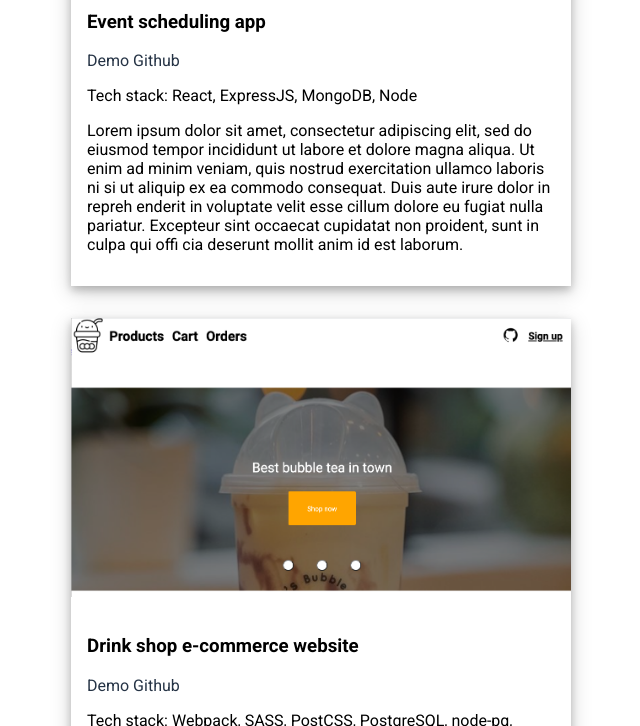
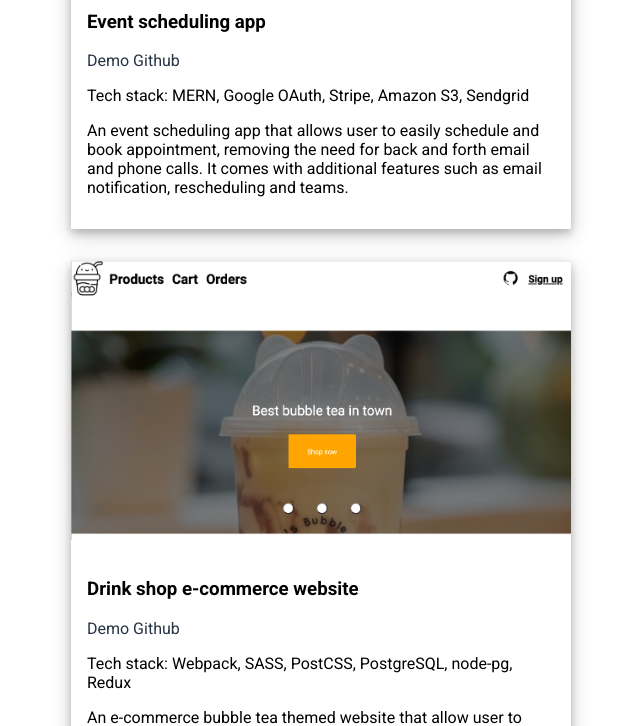
Before and after one commit to alvyjudy/alvyjudy.github.io, a Jekyll site: the page built from portfolio.html, in a window 1280 px wide and 900 px high, scrolled down 401 px, cut to the strip 174-900 px from the top of the window. Shown: the whole strip, without its empty margins (319-959 px from the left). Built offline with Jekyll 4.4.1, drawn with Linux system fonts in a browser that asks for light colours; nearby versions of some CDN libraries.

Commit message:
update description

```diff
--- a/_data/projects.yml
+++ b/_data/projects.yml
@@ -2,15 +2,12 @@
   image: "/assets/images/calend-app.png"
   demo-link: ~
   github-link: ~
-  stack: React, ExpressJS, MongoDB, Node
+  stack: MERN, Google OAuth, Stripe, Amazon S3, Sendgrid
   description: |
-    Lorem ipsum dolor sit amet, consectetur adipiscing elit,
-    sed do eiusmod tempor incididunt ut labore et dolore magna aliqua.
-    Ut enim ad minim veniam, quis nostrud exercitation ullamco laboris ni
-    si ut aliquip ex ea commodo consequat. Duis aute irure dolor in repreh
-    enderit in voluptate velit esse cillum dolore eu fugiat nulla pariatur.
-    Excepteur sint occaecat cupidatat non proident, sunt in culpa qui offi
-    cia deserunt mollit anim id est laborum.
+    An event scheduling app that allows user to easily schedule and book
+    appointment, removing the need for back and forth email and phone calls.
+    It comes with additional features such as email notification, rescheduling
+    and teams.
 
 - name: Drink shop e-commerce website
   image: "/assets/images/drink-shop.png"
```
